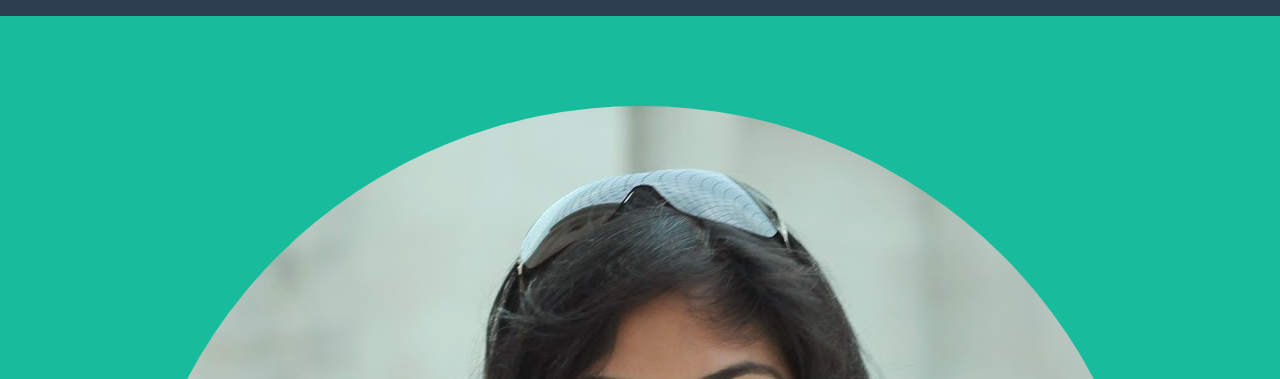
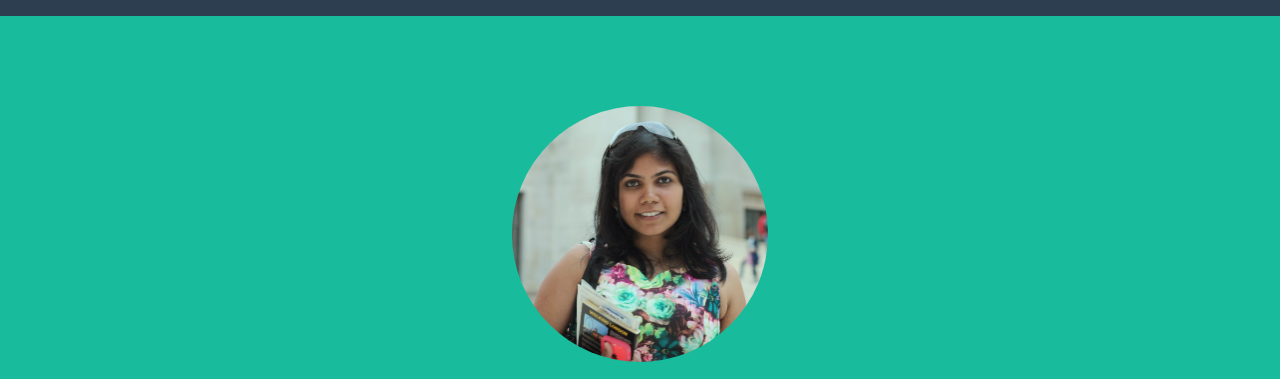
Before and after one commit to snehacb/snehacb.github.io, a plain HTML site: page index.html in a window 1280 px wide. Shown: the part 94-473 px from the top of the page. Drawn offline with nearby package versions, Linux system fonts and the light colour scheme.

Commit message:
edit width

```diff
--- a/css/freelancer.css
+++ b/css/freelancer.css
@@ -396,6 +396,7 @@ footer .footer-below {
 
 .img-responsive {
     border-radius: 100%;
+    width: 256px;
 }
 
 .portfolio-modal .modal-content {
```
